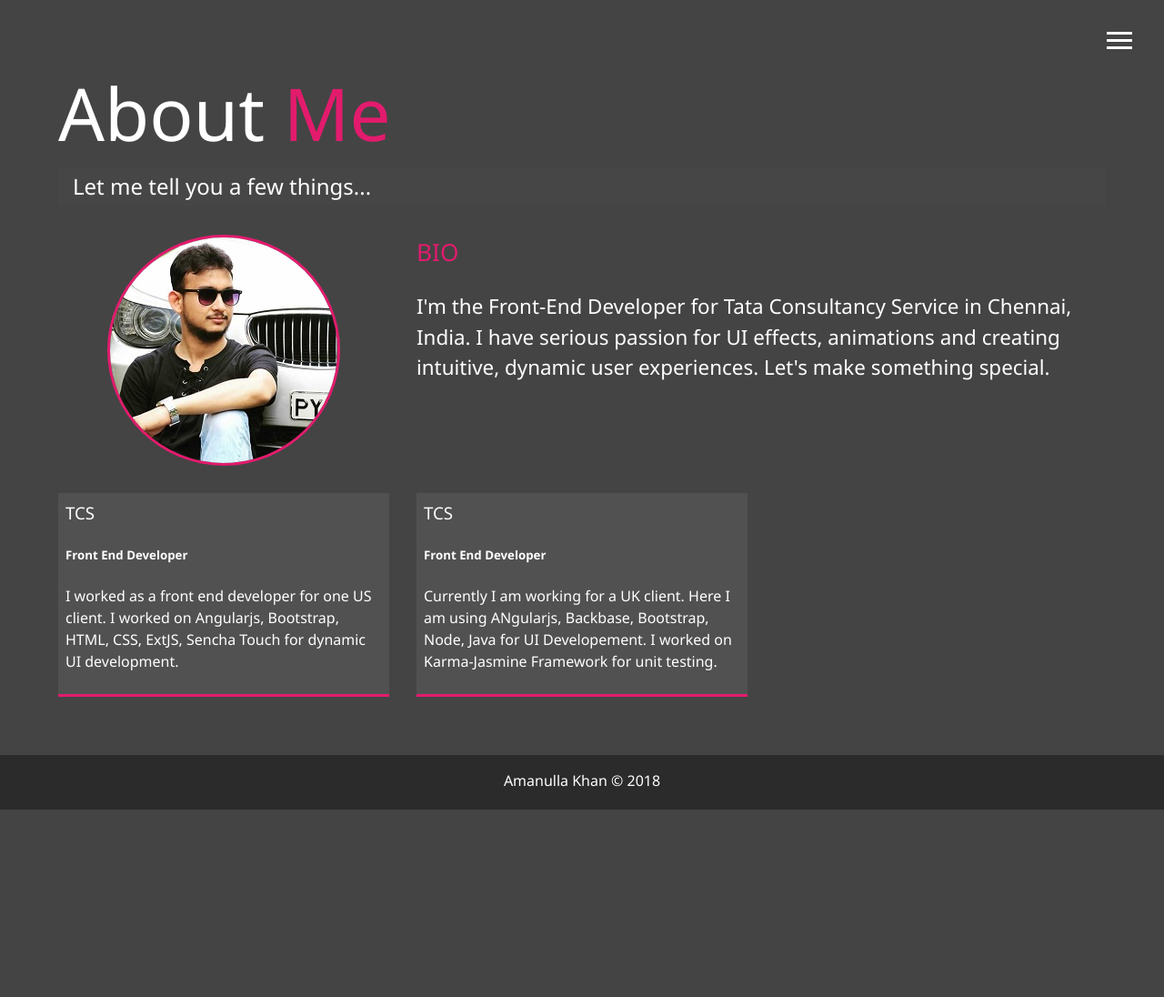
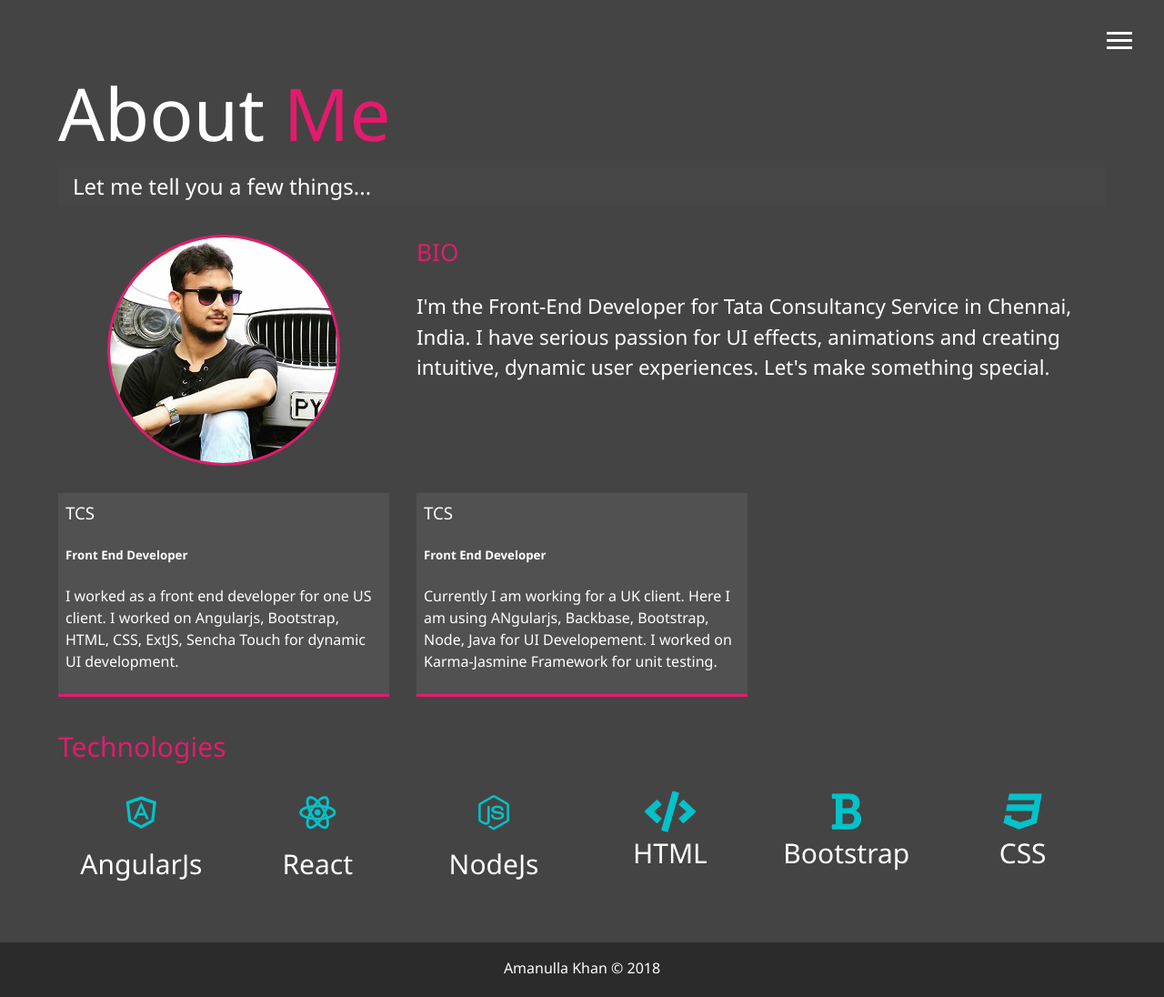
Before and after one commit to Amankhan55/portfolio, a website: page dist/about.html in a window 1280 px wide. Shown: the whole page at 91% size. Before the commit the page ends 890 px from the top, so only its background shows below. Drawn offline with Linux system fonts and the light colour scheme.

Commit message:
About Page update

```diff
--- a/scss/_mobile.scss
+++ b/scss/_mobile.scss
@@ -65,6 +65,10 @@
     .projects {
         grid-template-columns: repeat(2, 1fr);
     }
+
+    #techIcon {
+        grid-template-columns: repeat(3, 1fr) !important;
+    }
 }
 
 //Smart phones
@@ -76,4 +80,8 @@
     .projects {
         grid-template-columns: 1fr;
     }
+
+    #techIcon {
+        grid-template-columns: repeat(2, 1fr) !important;
+    }
 }
--- a/scss/main.scss
+++ b/scss/main.scss
@@ -204,6 +204,34 @@
     }
 }
 
+//Tecnologis
+#techHeader{
+    margin-top: 2rem;
+    color: $secondary-color;
+    font-size: 30px;
+    font-weight: 500;
+}
+
+#techIcon {
+    align-items: center;
+    text-align: center;
+    color: set-text-color($primary-color);
+    grid-template-columns: repeat(6, 1fr) !important;
+
+    i {
+        color: #04C2C9;
+        font-size: 45px;
+    }
+
+    h3 {
+        font-size: 30px;
+        font-weight: 400;
+        color: #fff;
+    }
+
+
+}
+
 #main-footer {
     text-align: center;
     padding: 1rem;
```
Also changed, not shown: dist/about.html, dist/css/main.css.
